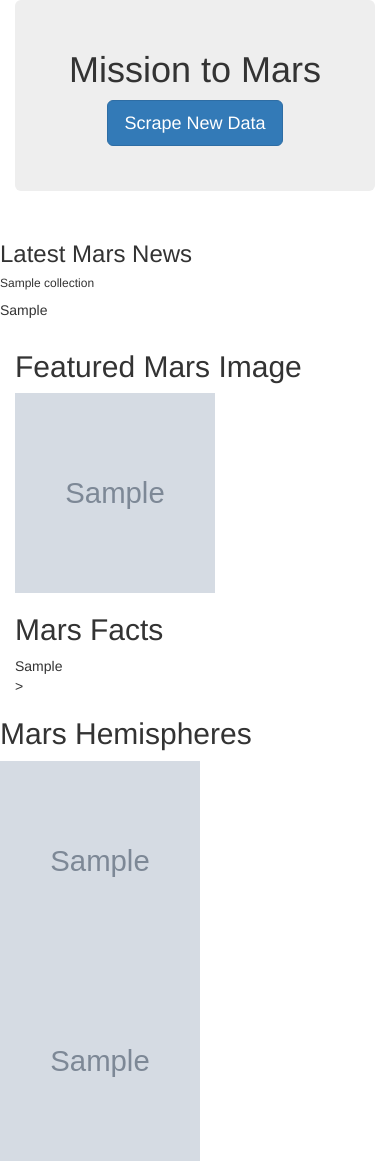
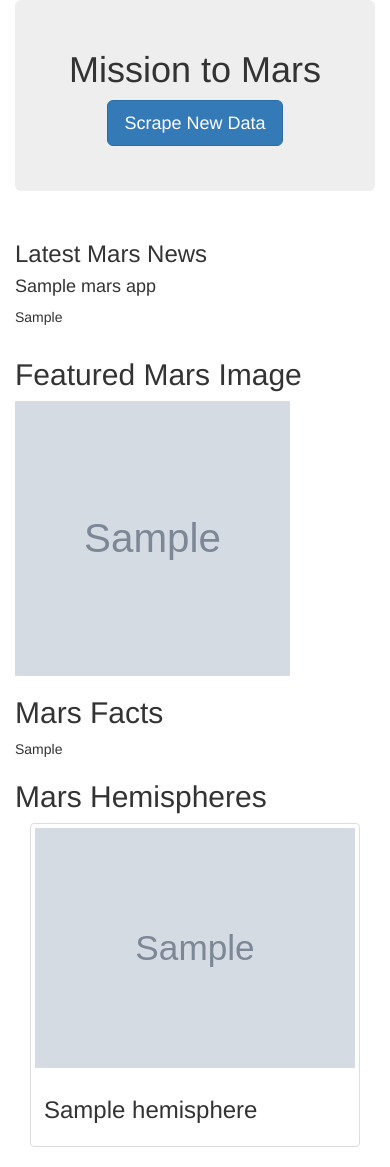
Before and after one commit to jcrettig/web-scraping-challenge, a Flask app: page / in a window 390 px wide. Run offline with Flask 2, Linux system fonts and the light colour scheme; grey boxes marked "Sample" are stand-in pictures; a database or web service that is not in the repository returns one stand-in record (values such as "Sample title"); some libraries are stand-ins or nearby versions.

Commit message:
basic website complete

```diff
--- a/Missions_to_Mars/app.py
+++ b/Missions_to_Mars/app.py
@@ -1,24 +1,27 @@
 #from pip import main
 #main(['install', '-U', 'flask_pymongo'])
+
 
 from flask import Flask, render_template,redirect
 from flask_pymongo import PyMongo
 
 #Import Scrape py
 import scrape_mars
-
+from config import mongodbpassword
+print(mongodbpassword)
 # Create an instance of Flask
 app = Flask(__name__)
 
 #Use PyMongo to establish Mongo Connection
-mongo = PyMongo(app, uri = "mongodb://localhost:27017/mars_app")
-
+# mongo = PyMongo(app, uri = f"mongodb+srv://jcrettig:{mongodbpassword}@cluster0.3ttox.mongodb.net/myFirstDatabase?retryWrites=true&w=majority")
+app.config["MONGO_URI"] = f"mongodb+srv://jcrettig:{mongodbpassword}@cluster0.3ttox.mongodb.net/myFirstDatabase?retryWrites=true&w=majority"
+mongo = PyMongo(app)
 #Route to render index.html template using data from Mongo
 @app.route("/")
 def home():
 
     #Find one record of data from the mongo database
-    mars_data = mongo.db.collection.find_one()
+    mars_data = mongo.db.mars_app.find_one()
 
     #Return template and data
     return render_template("index.html", mars=mars_data)
@@ -27,10 +30,10 @@ def home():
 @app.route("/scrape")
 def scrape():
     # Run the scrape function
-    martian_data = scrape_mars.scrape_info()
+    martian_data = scrape_mars.scrape_all()
 
-    #Update the Mongo database using update and upsert=True                           ###since we are using upsert we don't need to delete?
-    mongo.db.collecton.update({},martian_data, upsert=True)
+    #Update the Mongo database using update and upsert=True
+    mongo.db.mars_app.update({},martian_data, upsert=True)
 
     #Redirect back to home page
     return redirect("/")
--- a/Missions_to_Mars/templates/index.html
+++ b/Missions_to_Mars/templates/index.html
@@ -8,58 +8,54 @@
     <link rel="stylesheet" href="https://maxcdn.bootstrapcdn.com/bootstrap/3.3.7/css/bootstrap.min.css">
 </head>
 <body>
+
     <div class="container-fluid">
         <div class="jumbotron text-center">
           <h1>Mission to Mars</h1>
           <p><a class="btn btn-primary btn-lg" href="/scrape" role="button">Scrape New Data</a></p>
         </div>
     </div>
-    <div>
+
+    <div class="container">
         <h3>Latest Mars News</h3>
-        <h6>{{ mars["news_title"] }}</h6>
-        <p> {{  mars["news_p"]  }}</p>
-    </div class="container">
+        <h4>{{ mars.news_title }}</h6>
+        <p> {{  mars.news_p  }}</p>
+    </div>
+
+    <div class="container">
         <div class="row">
-            <div class="col-md-1">
-            <div class="col-md-6" >
+            <div class="col-md-1"></div>
+            <div class="col-md-4" >
                 <h2>Featured Mars Image</h2>
-                <img src="{{  mars["featured_image_url"]  }}"
-                alt="" style="width: 200px;height: 200px;">
+                <img src="{{  mars.featured_image_url  }}"
+                alt="" style="width: 275px;height: 275px;">
             </div>
-            <div class="col-md-4" >
+            <div class="col-md-6">
                 <h2>Mars Facts</h2>
-               <table> {{ mars["mars_facts_table_html"] }}</table>>
-               <div class="col-md-1"></div>
+                <table> {{ mars.mars_facts_table_html|safe }}</table>
             </div>
-            </div>
+            <div class="col-md-1"></div>
         </div>
+
         <div class="row">
             <div class="col-md-12">
                 <h2>Mars Hemispheres</h2>
             </div>
         </div>
-        <div class="row">
-            <div class="col-md-1"></div>
-            <div class="col-md-5">
-                <img src="{{ mars["hemisphere_image_urls"][0]["img_url"] }}"
-                alt="{{ mars["hemisphere_image_urls"][0]["title"] }}" style="width: 200px;height: 200px;"/>
+
+
+        {% for hemisphere in mars.hemisphere_image_urls %}
+        <div class="col-md-3">
+          <div class="thumbnail">
+            <img src="{{hemisphere.img_url | default('static/images/error.png', true)}}" alt="...">
+            <div class="caption">
+              <h3>{{hemisphere.title}}</h3>
             </div>
-            <div class="col-md-5">
-                <img src="{{ mars["hemisphere_image_urls"][1]["img_url"] }}"
-                alt="{{ mars["hemisphere_image_urls"][1]["title"] }}" style="width: 200px;height: 200px;"/>
-            </div>
-            <div class="col-md-1"></div>
+          </div>
         </div>
-    <div>
+        {% endfor %}
 
     </div>
 
-
-
-
-
-
-
-    </div>
 </body>
 </html>
```
Also changed, not shown: Missions_to_Mars/scrape_mars.py (+44 -27 lines), 2 other files.
